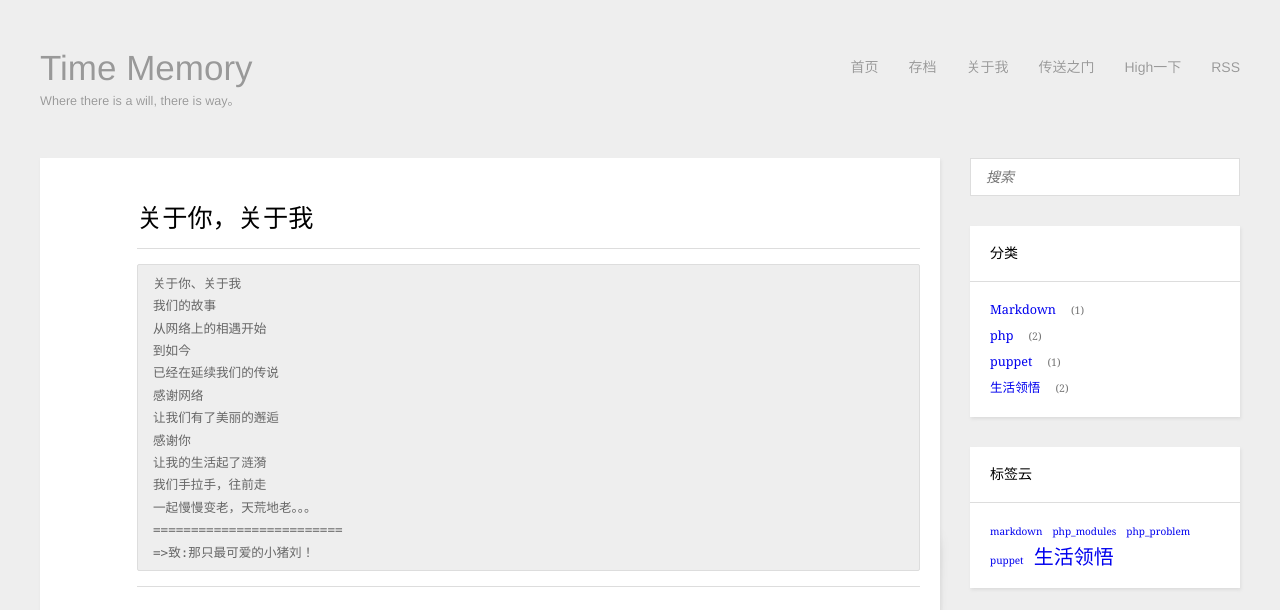
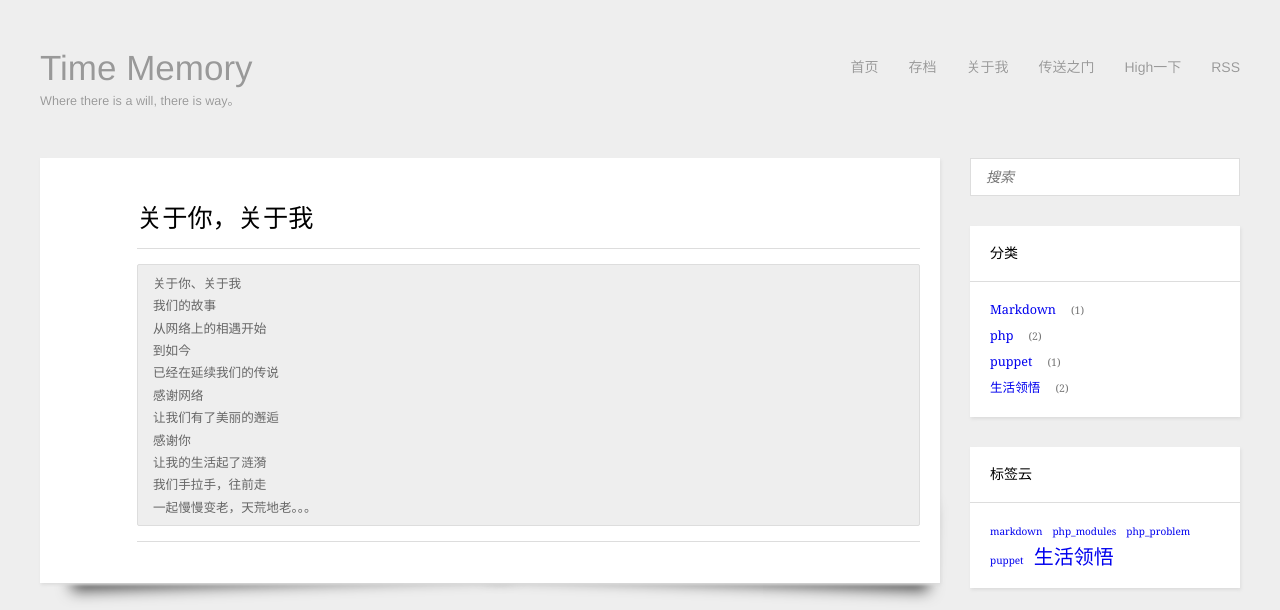
Before and after one commit to loveliuli/loveliuli.github.io, a plain HTML site: page about/index.html in a window 1280 px wide. Shown: the top 610 px of the page. Drawn offline with nearby package versions, Linux system fonts and the light colour scheme; a script that the page names is missing.

Commit message:
Site updated: 2014-04-13 11:43:05

```diff
--- a/about/index.html
+++ b/about/index.html
@@ -225,9 +225,7 @@
 感谢你
 让我的生活起了涟漪
 我们手拉手，往前走
-<span class="header">一起慢慢变老，天荒地老。。。
-=========================</span>
-=&gt;致:那只最可爱的小猪刘！
+一起慢慢变老，天荒地老。。。
 </code></pre>
 
     </div>
--- a/atom.xml
+++ b/atom.xml
@@ -4,7 +4,7 @@
   <subtitle><![CDATA[Where there is a will, there is way。]]></subtitle>
   <link href="/atom.xml" rel="self"/>
   <link href="http://loveliuli.com/"/>
-  <updated>2014-04-11T03:27:29.321Z</updated>
+  <updated>2014-04-13T03:43:01.548Z</updated>
   <id>http://loveliuli.com/</id>
 
   <author>
```
Also changed, not shown: sitemap.xml (+5 -5 lines).
